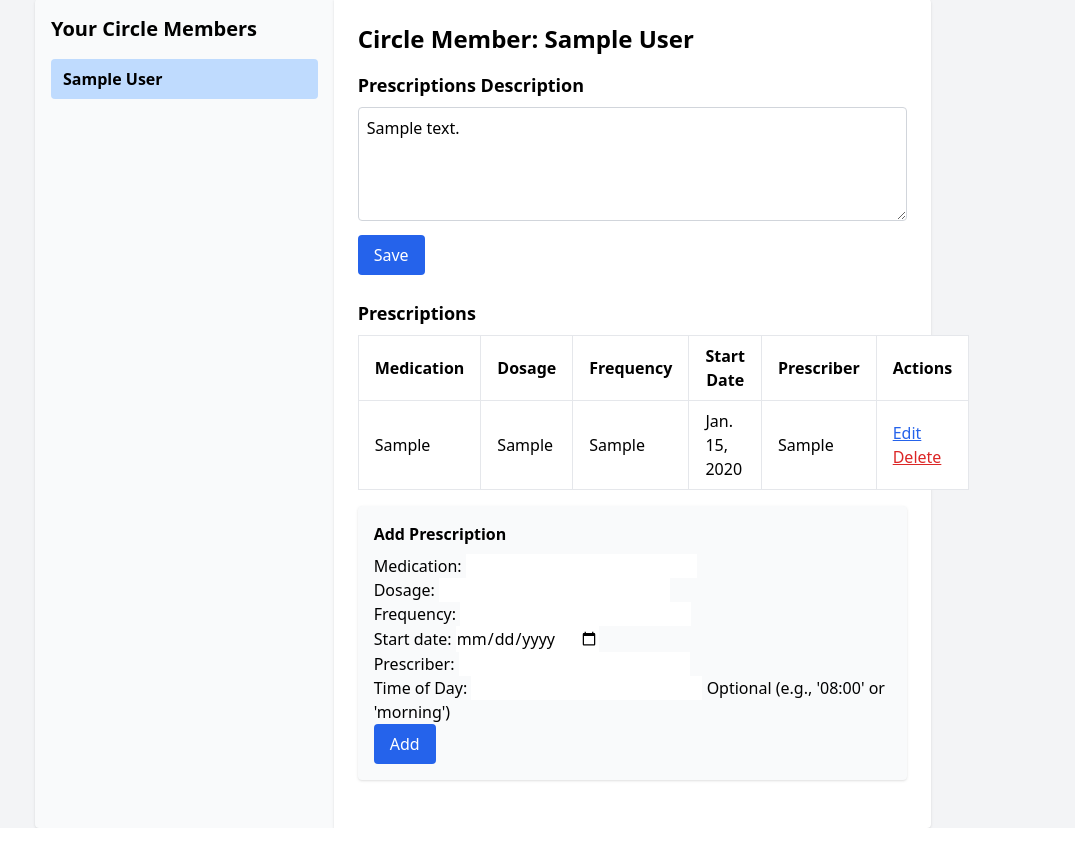
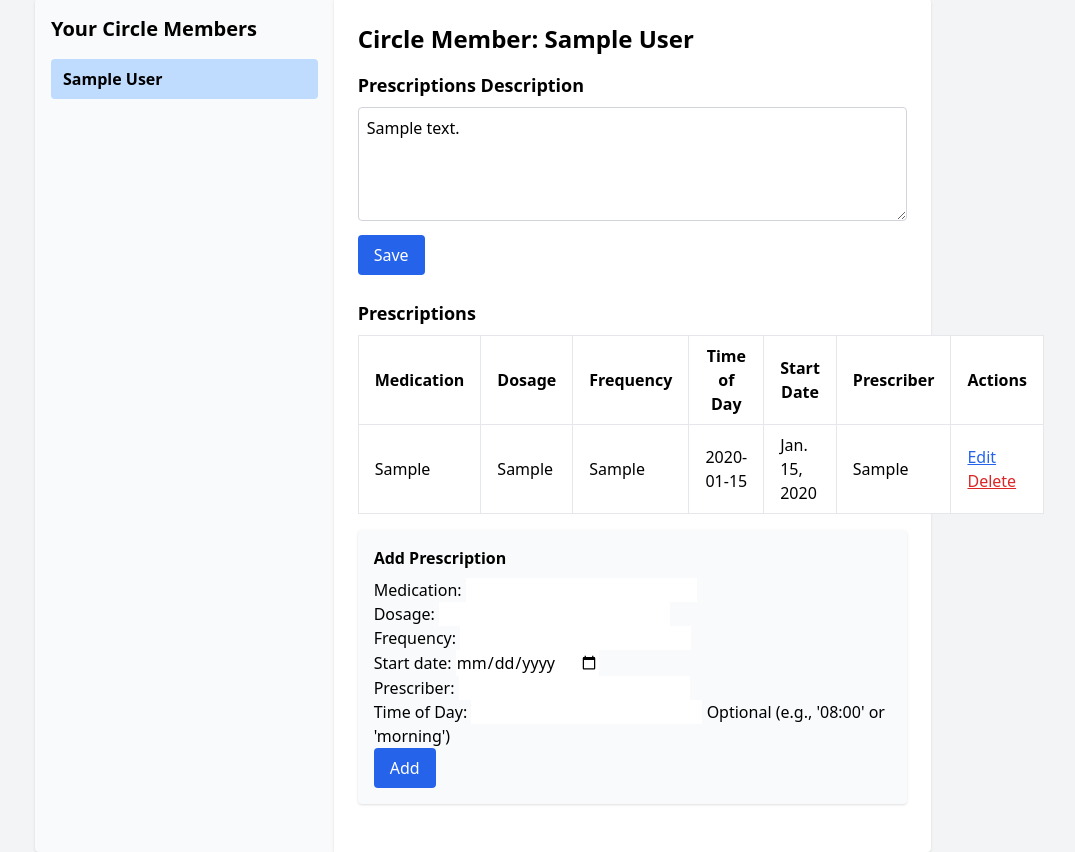
Before and after one commit to etjones/aihc_hw8_high_risk_project_ej8387, a Django app: page /reminders/dashboard/ in a window 1280 px wide. Shown: the part 85-937 px from the top of the page, without its empty margins (157-1232 px from the left). Before the commit the page ends 913 px from the top, so only its background shows below. Run offline with Django 5.2, Linux system fonts and the light colour scheme; a user stored in the database is signed in; tables that the repository leaves empty hold one stand-in row (values such as "Sample post"); some libraries are stand-ins or nearby versions.

Commit message:
Added time of day to Prescription view

```diff
--- a/adherence_web_app/templates/dashboard.html
+++ b/adherence_web_app/templates/dashboard.html
@@ -48,6 +48,7 @@
           <th class="border px-4 py-2">Medication</th>
           <th class="border px-4 py-2">Dosage</th>
           <th class="border px-4 py-2">Frequency</th>
+          <th class="border px-4 py-2">Time of Day</th>
           <th class="border px-4 py-2">Start Date</th>
           <th class="border px-4 py-2">Prescriber</th>
           <th class="border px-4 py-2">Actions</th>
@@ -59,6 +60,7 @@
           <td class="border px-4 py-2">{{ prescription.medication }}</td>
           <td class="border px-4 py-2">{{ prescription.dosage }}</td>
           <td class="border px-4 py-2">{{ prescription.frequency }}</td>
+          <td class="border px-4 py-2">{{ prescription.time_of_day }}</td>
           <td class="border px-4 py-2">{{ prescription.start_date }}</td>
           <td class="border px-4 py-2">{{ prescription.prescriber }}</td>
           <td class="border px-4 py-2">
```
